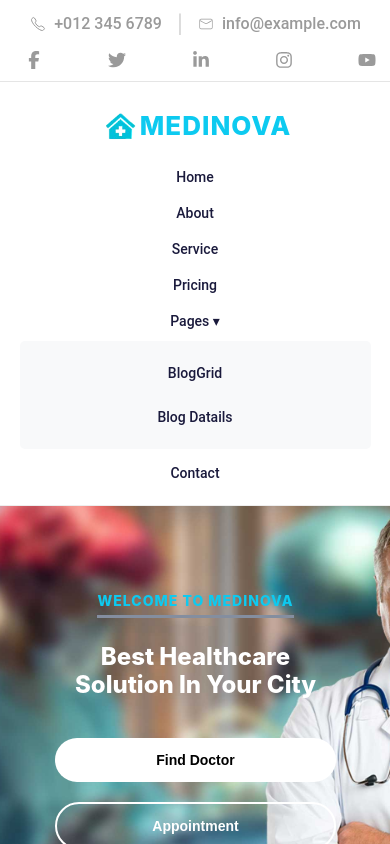
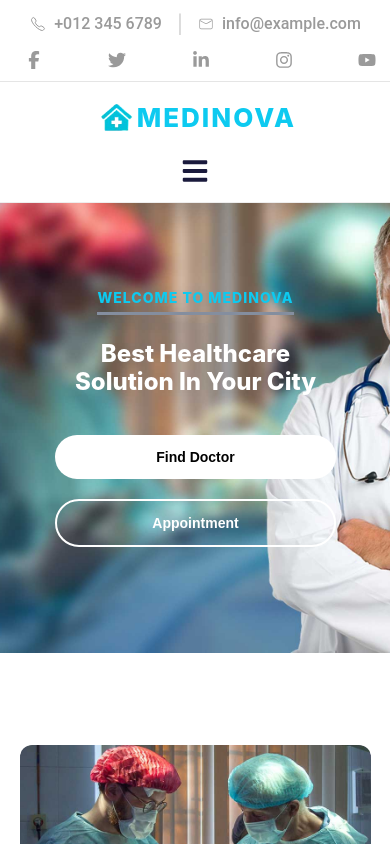
Before and after one commit to gauravpatil2426-star/healthcare-solution-ui, a React (Create React App) app: page / in a window 390 px wide. Shown: the top 844 px of the page. Built offline with nearby package versions, Linux system fonts and the light colour scheme; the HTML template or start-up script is replaced by a standard one.

Commit message:
responsive

```diff
--- a/src/componets/MainHeader.js
+++ b/src/componets/MainHeader.js
@@ -1,44 +1,55 @@
-import React from "react";
+import React, { useState } from "react";
 import logo from "../img/logo.png";
 import { Link } from "react-router-dom";
-
+import { FaBars, FaTimes } from "react-icons/fa";
 
 function MainHeader() {
+
+  const [showMenu, setShowMenu] = useState(false);
+
   return (
     <>
-      {/* ===== Main Header ===== */}
       <header className="main-header">
+
         <div className="container flex-2">
 
           {/* Logo */}
           <div className="logo">
             <img src={logo} alt="logo" />
-
             <span className="logo-text">MEDINOVA</span>
           </div>
 
+          {/* Mobile Button */}
+          <div
+            className="menu-btn"
+            onClick={() => setShowMenu(!showMenu)}
+          >
+            {showMenu ? <FaTimes /> : <FaBars />}
+          </div>
+
           {/* Menu */}
-          <nav className="menu">
+          <nav className={showMenu ? "menu active" : "menu"}>
 
-            <Link to="Home">Home</Link>
+            <Link to="/">Home</Link>
             <Link to="/about">About</Link>
-            <Link to="/Service">Service</Link>
+            <Link to="/service">Service</Link>
             <Link to="/pricing">Pricing</Link>
-
 
             <div className="dropdown">
               <Link to="/">Pages ▾</Link>
+
               <div className="dropdown-menu">
                 <Link to="/bloggrid">BlogGrid</Link>
-                <Link to="/blogdatail">Blog Datails</Link>
-
+                <Link to="/blogdatail">Blog Details</Link>
               </div>
             </div>
 
-            <Link to="contact">Contact</Link>
+            <Link to="/contact">Contact</Link>
+
           </nav>
 
         </div>
+
       </header>
     </>
   );
--- a/src/style.css
+++ b/src/style.css
@@ -85,6 +85,7 @@
     justify-content: space-between;
     align-items: center;
     padding: 10px 0;
+    position: relative;
 }
 
 /* Logo */
@@ -95,7 +96,6 @@
 
 .logo img {
     height: 65px;
-    width: auto;
 }
 
 .logo-text {
@@ -103,7 +103,6 @@
     font-weight: 800;
     color: #0dcaf0;
     letter-spacing: 2px;
-    line-height: 1;
 }
 
 /* Menu */
@@ -117,22 +116,11 @@
     text-decoration: none;
     color: #1a1a3c;
     font-weight: 500;
-    position: relative;
-    font-family: 'Roboto', sans-serif;
-    font-size: 16px;
-    line-height: 24px;
     transition: 0.3s;
 }
 
 .menu a:hover {
     color: #0dcaf0;
-}
-
-/* Active Link */
-.menu a.active {
-    color: #0dcaf0;
-    border-bottom: 3px solid #0dcaf0;
-    padding-bottom: 5px;
 }
 
 /* Dropdown */
@@ -150,123 +138,69 @@
     display: none;
     padding: 10px 0;
     border-radius: 6px;
-    z-index: 10000;
 }
 
 .dropdown-menu a {
+    display: block;
     padding: 10px 15px;
-    color: #1a1a3c;
-    font-size: 14px;
-    display: block;
-    font-family: 'Roboto', sans-serif;
-}
-
-.dropdown-menu a:hover {
-    background: #0dcaf0;
-    color: white;
 }
 
 .dropdown:hover .dropdown-menu {
     display: block;
 }
 
-/* =========================
-   Responsive Design
-========================= */
-
-@media (max-width: 992px) {
-
-    .logo-text {
+/* Mobile Button */
+.menu-btn {
+    display: none;
     font-size: 28px;
+    cursor: pointer;
+    color: #1a1a3c;
+}
+
+/* ======================
+   Responsive
+====================== */
+
+@media (max-width: 768px) {
+
+    .menu-btn {
+        display: block;
     }
 
     .menu {
+        position: absolute;
+        top: 100%;
+        right: 0;
+        background: white;
+        width: 250px;
+        flex-direction: column;
+        align-items: flex-start;
+        padding: 20px;
         gap: 18px;
-    }
-
-    .menu a {
-        font-size: 15px;
-    }
-}
-
-@media (max-width: 768px) {
-
-    .main-header {
-        padding: 10px 0;
-    }
-
-    .flex-2 {
-        flex-direction: column;
-        align-items: center;
-        gap: 15px;
-    }
-
-    /* Logo */
-    .logo {
-        justify-content: center;
-    }
-
-    .logo img {
-        height: 55px;
-    }
-
-    .logo-text {
-        font-size: 26px;
-    }
-
-    /* Menu */
-    .menu {
-        width: 100%;
-        flex-direction: column;
-        gap: 15px;
-        align-items: center;
-    }
-
-    .menu a {
-        font-size: 15px;
-    }
-
-    /* Dropdown */
-    .dropdown {
-        width: 100%;
-        text-align: center;
+        box-shadow: 0 5px 15px rgba(0,0,0,0.1);
+
+        display: none;
+    }
+
+    .menu.active {
+        display: flex;
     }
 
     .dropdown-menu {
         position: static;
         display: block;
         box-shadow: none;
-        background: #f8f9fa;
-        margin-top: 8px;
-        border-radius: 5px;
-        width: 100%;
-    }
-
-    .dropdown-menu a {
-        padding: 10px;
-    }
-}
-
-@media (max-width: 480px) {
+        padding-left: 10px;
+    }
 
     .logo img {
-        height: 48px;
+        height: 50px;
     }
 
     .logo-text {
-        font-size: 22px;
-        letter-spacing: 1px;
-    }
-
-    .menu {
-        gap: 12px;
-    }
-
-    .menu a {
-        font-size: 14px;
-    }
-}
-
+        font-size: 24px;
+    }
+}
 /* ==============================
    Hero Section
 ============================== */
@@ -774,16 +708,15 @@
     color: white;
     padding-top: 40px;
     margin-bottom: 5px;
-    /* 👈 pehle 15px tha, ab kam */
-}
-
-
+}
+
+/* ===== UNDERLINE ===== */
 .underline-3 {
     width: 120px;
     height: 4px;
     background-color: white;
     margin: 0 auto;
-
+    border-radius: 10px;
 }
 
 /* ===== MAIN SECTION ===== */
@@ -801,7 +734,7 @@
 
 /* ===== TITLE ===== */
 .healthcare-title {
-    font-family: "Roboto", 'sans-serif';
+    font-family: "Roboto", sans-serif;
     font-size: 65px;
     font-weight: 800;
     color: #1f2a56;
@@ -823,11 +756,11 @@
     width: 100%;
     display: flex;
     justify-content: center;
-    align-items: center;
-    border-radius: 15px;
+    align-items: stretch;
+    background: white;
+    border-radius: 12px;
     overflow: hidden;
-    background: white;
-    color: #848E9F;
+    box-shadow: 0 5px 15px rgba(0,0,0,0.1);
 }
 
 /* ===== INPUTS ===== */
@@ -835,25 +768,25 @@
 .search-input {
     padding: 18px;
     border: none;
+    outline: none;
     font-size: 18px;
-    outline: none;
     background: white;
     color: #848E9F;
 }
 
-/* Width control desktop */
+/* ===== WIDTH CONTROL ===== */
 .search-dept {
-    width: 25%;
+    width: 22%;
+    border-right: 1px solid #eee;
 }
 
 .search-input {
-    width: 50%;
+    width: 40%;
 }
 
 /* ===== BUTTON ===== */
 .search-btn {
-    width: 25%;
-    padding: 18px;
+    width: 40%;
     border: none;
     background: #1f2a56;
     color: white;
@@ -861,6 +794,9 @@
     font-weight: 600;
     cursor: pointer;
     transition: 0.3s;
+    display: flex;
+    justify-content: center;
+    align-items: center;
 }
 
 .search-btn:hover {
@@ -884,6 +820,7 @@
 
     .healthcare-text {
         font-size: 18px;
+        line-height: 28px;
     }
 
     .search-box {
@@ -894,6 +831,13 @@
     .search-input,
     .search-btn {
         width: 100%;
+        border-right: none;
+        border-bottom: 1px solid #eee;
+    }
+
+    .search-btn {
+        border-bottom: none;
+        padding: 18px;
     }
 }
 
@@ -904,16 +848,16 @@
 @media (max-width: 576px) {
 
     .service-text-1 {
-        font-size: 16px;
+        font-size: 15px;
     }
 
     .healthcare-container {
-        width: 90%;
+        width: 92%;
     }
 
     .healthcare-title {
         font-size: 32px;
-        line-height: 40px;
+        line-height: 42px;
     }
 
     .healthcare-text {
@@ -922,10 +866,14 @@
     }
 
     .search-dept,
-    .search-input,
+    .search-input {
+        padding: 15px;
+        font-size: 16px;
+    }
+
     .search-btn {
         padding: 15px;
-        font-size: 16px;
+        font-size: 17px;
     }
 }
 
@@ -1176,7 +1124,7 @@
 =================================*/
 @media (max-width: 480px) {
     .main-title {
-        font-size: 26px;
+        font-size: 20px;
     }
 
     .blog-content h3 {
@@ -1584,14 +1532,16 @@
     display: inline-block;
     padding-bottom: 5px;
 }
-.doe-text{
+
+.doe-text {
     font-family: "Roboto", sans-serif;
     font-size: 16px;
     line-height: 19px;
     font-weight: bold;
     color: #13C5DD;
 }
-.data-text{
+
+.data-text {
     font-family: "Roboto", sans-serif;
     font-size: 16px;
     line-height: 20px;
@@ -1599,8 +1549,8 @@
     color: #848E9F;
 }
 
-.data-des{
-    font-family: "Roboto", sans-serif ;
+.data-des {
+    font-family: "Roboto", sans-serif;
     font-size: 18px;
     line-height: 24px;
     font-weight: 500;
@@ -1643,7 +1593,7 @@
     padding: 8px 18px;
     cursor: pointer;
     border-radius: 5px;
-    font-family:"Roboto", sans-serif ;
+    font-family: "Roboto", sans-serif;
     font-size: 16px;
     line-height: 21px;
     font-weight: 700;
```
Lines whose indentation alone changed are shown as unchanged.
